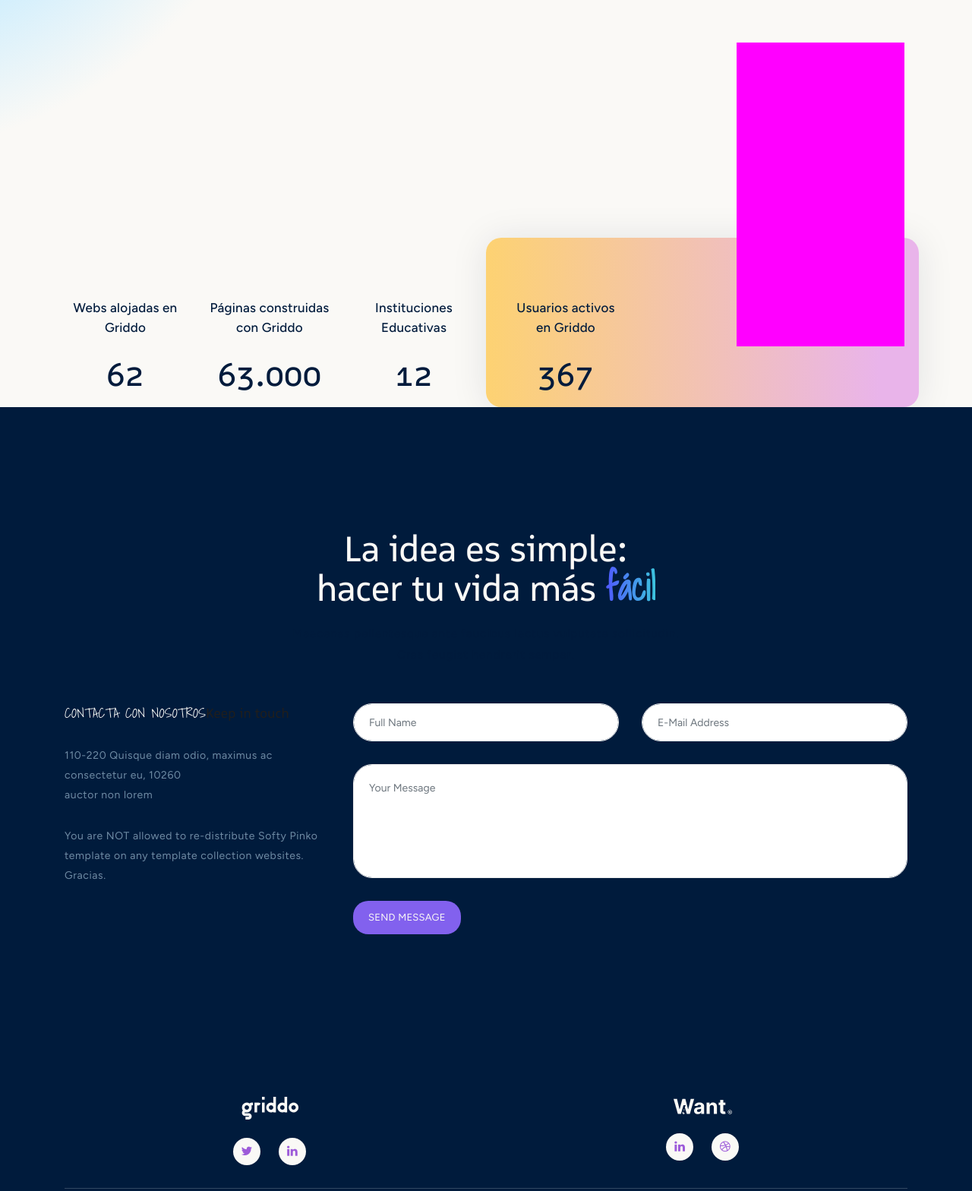
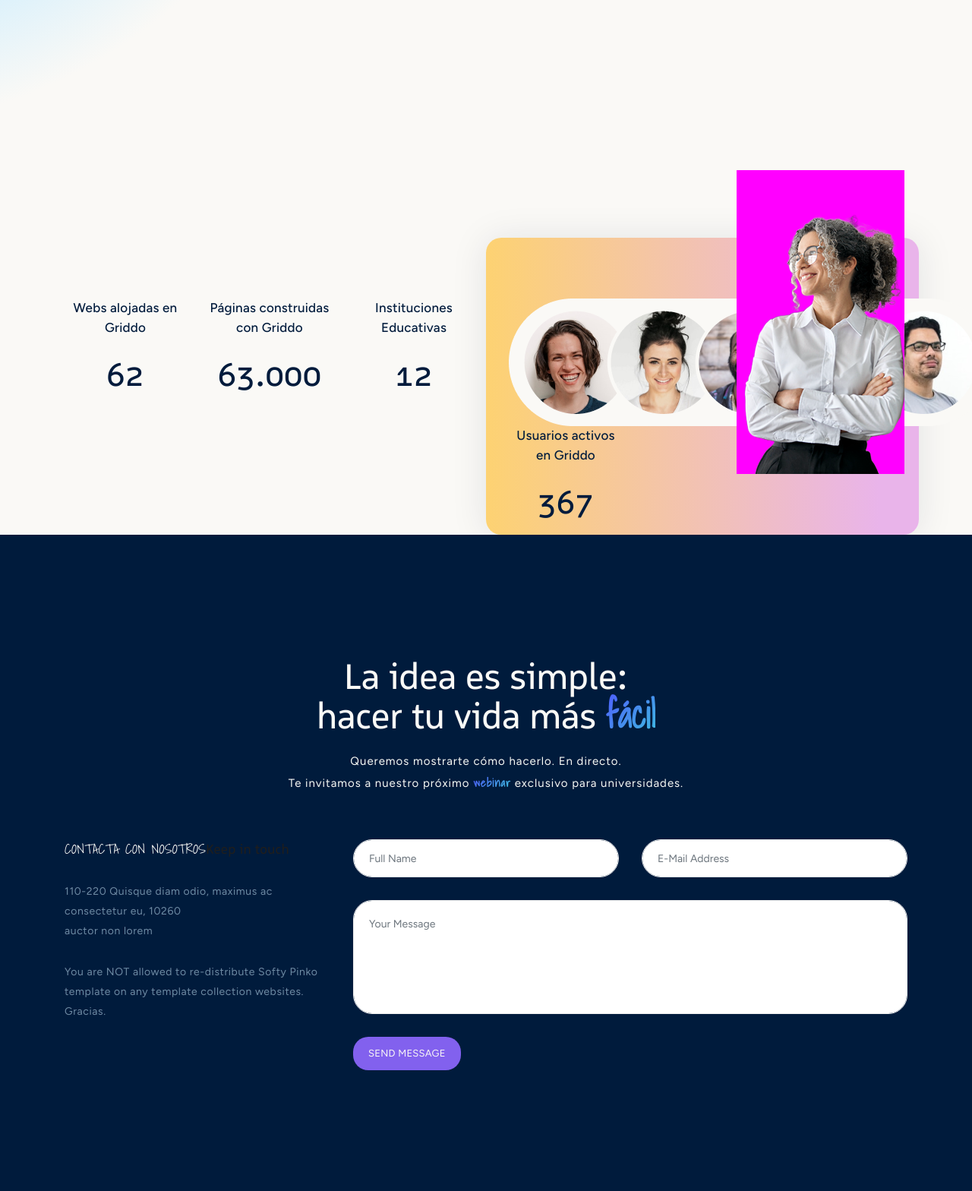
Before and after one commit to griddo/landing-want-griddo, a PHP site: page / in a window 1280 px wide. Shown: the part 3800-5368 px from the top of the page at 76% size. Run offline with PHP 8.4, Linux system fonts and the light colour scheme.

Commit message:
fixes and remaning

```diff
--- a/assets/css/templatemo-softy-pinko.css
+++ b/assets/css/main.css
@@ -206,7 +206,7 @@ body {
 
 .center-heading .section-title strong{
   font-family: 'Shadows Into Light';
-  background: linear-gradient(to right, #5057FF, #3CC3DD);
+  background: linear-gradient(135deg, #5057FF, #3CC3DD);
   -webkit-background-clip: text;
   -webkit-text-fill-color: transparent;
   background-clip: text;
@@ -218,10 +218,10 @@ body {
   text-align: center;
   font-weight: 400;
   font-size: 16px;
-  color: #777;
+  color: #F9FAF6;
   line-height: 28px;
   letter-spacing: 1px;
-  margin-bottom: 50px;
+  margin-bottom: 60px;
 }
 
 .center-text.colored {
@@ -230,9 +230,18 @@ body {
 
 .center-text p {
   font-size: 15px;
-  color: #001B3C;
+  color: #F9FAF6;
   margin-bottom: 30px;
 }
+
+.center-text p strong {
+    font-family: 'Shadows Into Light';
+    background: linear-gradient(135deg, #5057FF, #3CC3DD);
+    -webkit-background-clip: text;
+    -webkit-text-fill-color: transparent;
+    background-clip: text;
+    color: transparent;
+  }
 
 .left-text {
   font-weight: 400;
@@ -1259,7 +1268,7 @@ team
   display: block;
   font-weight: 400;
   font-size: 17px;
-  color: #42D6E9;
+  color: #6CA0F2;
   letter-spacing: 0.25px;
   margin-bottom: 5px;
 }
--- a/index.html
+++ b/index.html
@@ -18,7 +18,7 @@
 
     <link rel="stylesheet" type="text/css" href="assets/css/font-awesome.css">
 
-    <link rel="stylesheet" href="assets/css/templatemo-softy-pinko.css">
+    <link rel="stylesheet" href="assets/css/main.css">
 
     </head>
 
@@ -459,6 +459,7 @@
                     </div>
                     <div class="col-lg-6 counter-frame">
                         <div class="col-lg-4 col-md-6 col-sm-12">
+                            <img src="assets/images/users-pill.png" alt="">
                             <div class="count-item">
                                 <span>Usuarios activos en Griddo</span>
                                 <strong>367</strong>
@@ -466,7 +467,7 @@
                         </div>
                         <div class="col-lg-8 col-md-6 col-sm-12">
                             <div class="user-image">
-                                <img scr="assets/images/griddo-user-2.png" alt="">
+                                <i><img src="assets/images/griddo-user-2.png" alt=""></i>
                             </div>
                         </div>
                     </div>
@@ -489,7 +490,8 @@
                 </div>
                 <div class="offset-lg-3 col-lg-6">
                     <div class="center-text">
-                        <p>Maecenas pellentesque ante faucibus lectus vulputate sollicitudin. Cras feugiat hendrerit semper.</p>
+                        <p>Queremos mostrarte cómo hacerlo. En directo.<br>
+                            Te invitamos a nuestro próximo <strong>webinar</strong> exclusivo para universidades.</p>
                     </div>
                 </div>
             </div>
```
Also changed, not shown: assets/images/users-pill.png (added).
